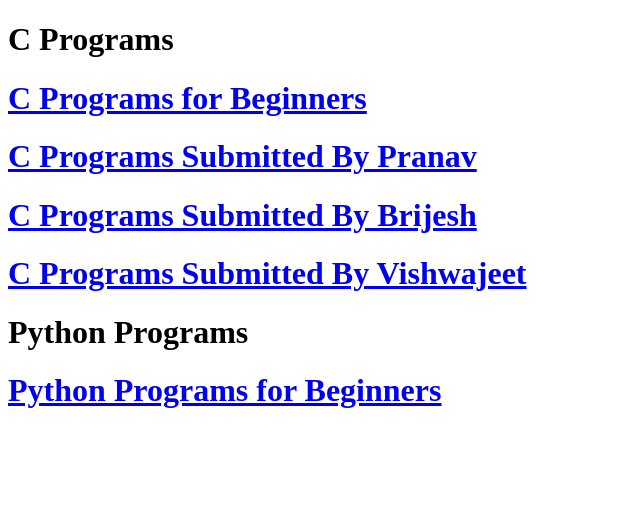
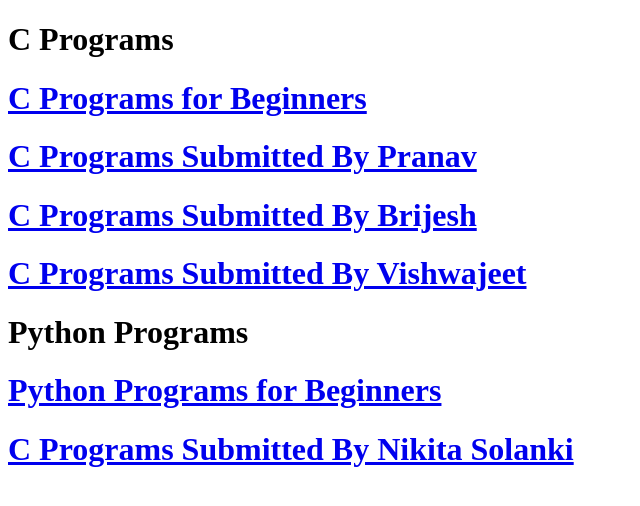
Before and after one commit to SabaHilal/StudentsResources, a plain HTML site: page index.html in a window 1280 px wide. Shown: the whole page, without its empty margins (0-640 px from the left). Drawn offline with Linux system fonts and the light colour scheme.

Commit message:
Update index.html

```diff
--- a/index.html
+++ b/index.html
@@ -24,6 +24,9 @@
     <a href="./PYTHONProgramsForBeginners.pdf">
         <h1>Python Programs for Beginners</h1>
     </a>
+    <a href="./pythonprogs.pdf">
+        <h1>C Programs Submitted By Nikita Solanki</h1>
+    </a>
     </div>
   </body>
 </html>
```
